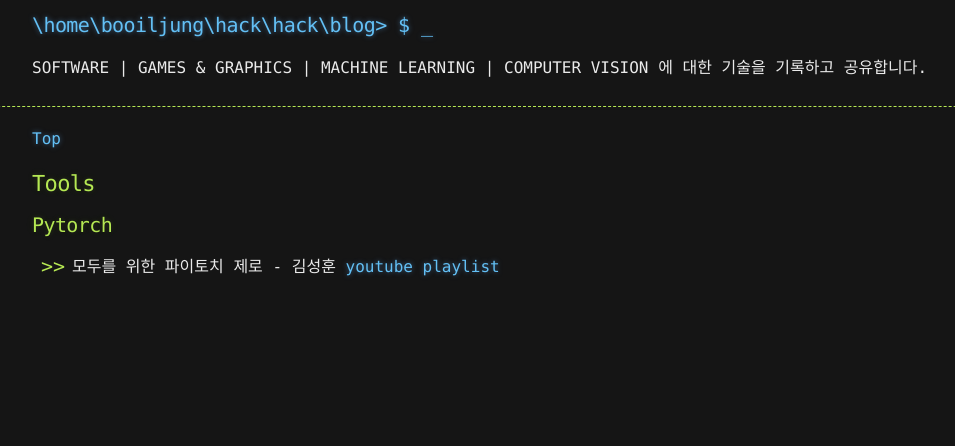
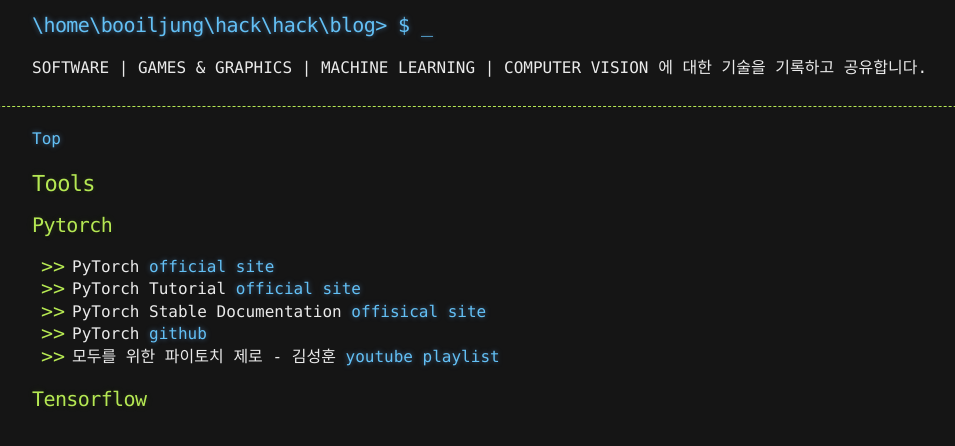
Before and after one commit to booiljung/xxxxx, a Jekyll site: the page built from machine_learning_notes/tools.md, in a window 1280 px wide. Shown: the top 446 px of the page, without its empty margins (108-1063 px from the left). Built offline with Jekyll 4.4.1, drawn with Linux system fonts in a browser that asks for light colours; our own code applies the rules of GitHub Pages for plain Markdown files.

Commit message:
analystic added

```diff
--- a/machine_learning_notes/tools.md
+++ b/machine_learning_notes/tools.md
@@ -4,4 +4,10 @@
 
 ## Pytorch
 
+* PyTorch [official site](http://pytorch.org/)
+* PyTorch Tutorial [official site](http://pytorch.org/tutorials/)
+* PyTorch Stable Documentation [offisical site](http://pytorch.org/docs/stable/index.html)
+* PyTorch [github](https://github.com/pytorch/pytorch)
 * 모두를 위한 파이토치 제로 - 김성훈 [youtube playlist](https://www.youtube.com/playlist?list=PLlMkM4tgfjnJ3I-dbhO9JTw7gNty6o_2m)
+
+## Tensorflow
```
Also changed, not shown: _layouts/default.html (+10 -0 lines), machine_learning_notes/gan.md (+3 -0 lines), machine_learning_notes/linear_algebra.md (+2 -0 lines), machine_learning_notes/regularizations.md (+1 -0 lines), machine_learning_notes/rnn.md (+2 -0 lines).
